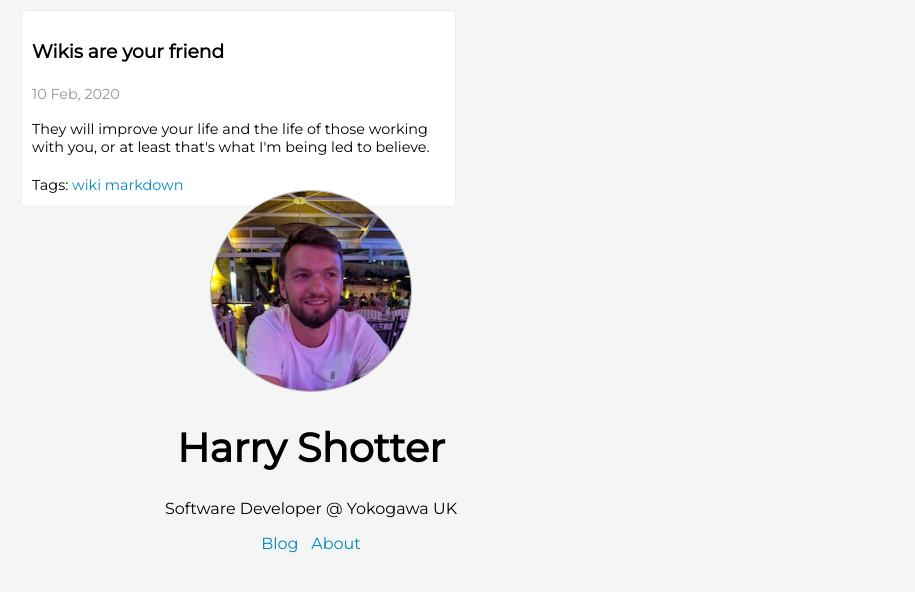
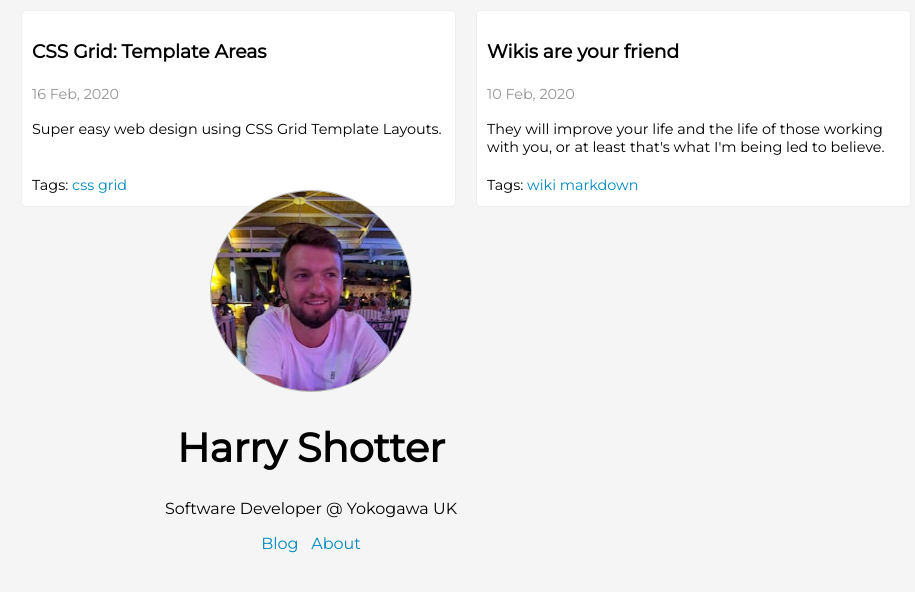
Before and after one commit to harry-shotter/jekyll-blog, a Jekyll site: the page built from index.md, in a window 1280 px wide. Shown: the top 592 px of the page, without its empty margins (339-1254 px from the left). Built offline with Jekyll 4.4.1, drawn with Linux system fonts in a browser that asks for light colours; nearby versions of some CDN libraries; part of the change alters nothing that is shown.

Commit message:
template areas post

```diff
--- /dev/null
+++ b/_posts/2020-02-16-css-grid-template-area.md
@@ -0,0 +1,174 @@
+---
+layout: post
+title:  "CSS Grid: Template Areas"
+date:   2020-02-16 19:00:00 +0000
+description: "Super easy web design using CSS Grid Template Layouts."
+categories: css
+tags: css grid
+---
+## Template Areas
+CSS Grid Layout has been a gamechanger for me, it's simple, quick, very effective, and supported by all major browsers. So, I thought I'd write a quick guide showing how easy it is to setup a standard page using grids, particularly grid template areas.
+
+Firstly though, browser support:
+
+| Chrome - | Firefox - | Edge - | Safari - | IE 11 |
+|----------|-----------|--------|----------|-------|
+| 57       | 52        | 16     | 10       | 😕   |
+
+While you can add IE compatibility through some polyfills, I won't be going into that for this post.
+
+## What is CSS Grid Layout?
+Before I get into the specifics of template areas, here's a quick overview of CSS Grid from [w3schools](https://www.w3schools.com/css/css_grid.asp): _"The CSS Grid Layout Module offers a grid-based layout system, with rows and columns, making it easier to design web pages without having to use floats and positioning."_
+
+Here's an example of a basic 2x2 grid layout:
+
+{% highlight html %}
+<style>
+    .container {
+        display: grid;
+        grid-template-rows: 1fr 1fr;
+        grid-template-columns: 1fr 1fr;
+        height: 200px;
+        width: 200px;
+    }
+    .container div {
+        border: 1px solid red;
+
+    }
+</style>
+<div class="container">
+    <div>
+        #1
+    </div>
+    <div>
+        #2
+    </div>
+    <div>
+        #3
+    </div>
+    <div>
+        #4
+    </div>
+</div>
+{% endhighlight %}
+
+That, creates this:
+
+![basic grid]({{ "/assets/images/posts/css-grid-template-areas/basic-grid.png" | relative_url }})
+Easy!
+
+## Standard Web Layout
+When using Template Areas for more complex pages this syntax becomes even easier to understand in my opinion; I personally like the visual aspect of seeing named areas rather than a the usual `grid-row: 1 / span 2` etc. syntax
+
+So, what are we going to be creating?
+
+![basic grid]({{ "/assets/images/posts/css-grid-template-areas/page-layout.png" | relative_url }})
+
+You can see this is split into 5 main sections: Nav, Header, Main, Side, and Footer. I'd say this is typical of a website layout and one that could be awkward to implement using the usual CSS tricks.
+
+This is how simple it is with CSS Grid & Template Areas:
+
+
+{% highlight html %}
+<style>
+    .container {
+        display: grid;
+
+        grid-template-rows: 100px 1fr 100px;
+        grid-template-columns: 200px 1fr 300px;
+        grid-template-areas: "nav header header"
+                             "nav main side"
+                             "nav footer footer";
+
+        grid-gap: 10px;
+    }
+
+    nav {
+        grid-area: nav;
+    }
+
+    header {
+        grid-area: header;
+    }
+
+    article {
+        grid-area: main;
+    }
+
+    aside {
+        grid-area: side;
+    }
+
+    footer {
+        grid-area: footer;
+    }
+</style>
+
+<div class="container">
+    <nav> nav </nav>
+    <header> header </header>
+    <article> main </article>
+    <aside> side </aside>
+    <footer> footer </footer>
+</div>
+{% endhighlight %}
+
+Let's break the CSS down, the first line `display: grid;` tells the browser that this div and its children will be using a grid layout (specifically a block level grid). Next, we have the grid definition which can be split into two parts: defining the row and column sizes and defining the grid areas.
+
+Looking at the row and column definitions:
+
+{% highlight css %}
+    grid-template-rows: 100px 1fr 100px;
+    grid-template-columns: 200px 1fr 300px;
+{% endhighlight %}
+
+This is creating 3 rows and 3 columns, all different sizes, by using `1fr` we're telling the browser that this row/column should take up 1 fraction of the remaining space; in this case that would be any remaining space. If we had defined a row like this: `1fr 1fr 1fr` it would create 3 evenly distributed rows.
+
+Next, the template area definition:
+
+{% highlight css %}
+    grid-template-areas: "nav header header"
+                         "nav main side"
+                         "nav footer footer";
+{% endhighlight %}
+
+This is visually laying out where each section of our page will fit in the previously defined grid. Each string is a single row; the first row `"nav header header"` is stating that the first column will be taken by the `nav` area and the last two columns will be used by the `header` area, the second row being `"nav main side"` is stating that the `nav` area will continue to the second row and the `main` and `side` areas will take up one cell each.
+
+I've chucked a `grid-gap: 10px;` in there to help with the layout, this just adds some space between each cell.
+
+Lastly, we assign our items on our page to the grid areas using the `grid-area: <name>` property.
+
+{% highlight css %}
+    article {
+        grid-area: main;
+    }
+{% endhighlight %}
+
+And with a little extra work you can start populating the page with your page information.
+
+### Responsive design
+Just a little side note here: CSS Grid is responsive! With a few media tags you can adjust the number of columns/rows and create a nice mobile friendly layout, for example:
+
+{% highlight css %}
+.container {
+    display: grid;
+    height: 90%;
+    grid-template-rows: 100px 100px 1fr 200px 100px;
+    grid-template-columns: 1fr;
+    grid-template-areas: "nav" "header" "main" "side" "footer";
+}
+
+@media (min-width: 768px) {
+    .container {
+        grid-template-rows: 100px 1fr 100px;
+        grid-template-columns: 200px 1fr 300px;
+        grid-template-areas: "nav header header" "nav main side" "nav footer footer";
+        grid-gap: 10px;
+    }
+}
+{% endhighlight %}
+
+## Go and play!
+While I haven't gone into great detail regarding CSS Grid and all of its possibilities, I hope this has been helpful in showing you just how easy it is to use and how much it can help you when designing a web page and motivated you to start using CSS grid. I personally will be using this primarily moving forwards, though I will have to get to grips with the polyfills to support IE 11 🙄.
+
+If you want to learn more about CSS Grid, and what it can do for you, I'd recommened looking [here](https://css-tricks.com/snippets/css/complete-guide-grid/).
--- a/assets/css/site.css
+++ b/assets/css/site.css
@@ -79,3 +79,9 @@ header img {
 .highlight pre{
   white-space: pre-wrap;
 }
+
+
+.post img {
+    max-width:100%;
+    height: auto;
+}
```
Also changed, not shown: _config.yml (+0 -39 lines), assets/images/posts/css-grid-template-areas/basic-grid.png (added), assets/images/posts/css-grid-template-areas/page-layout.png (added).
